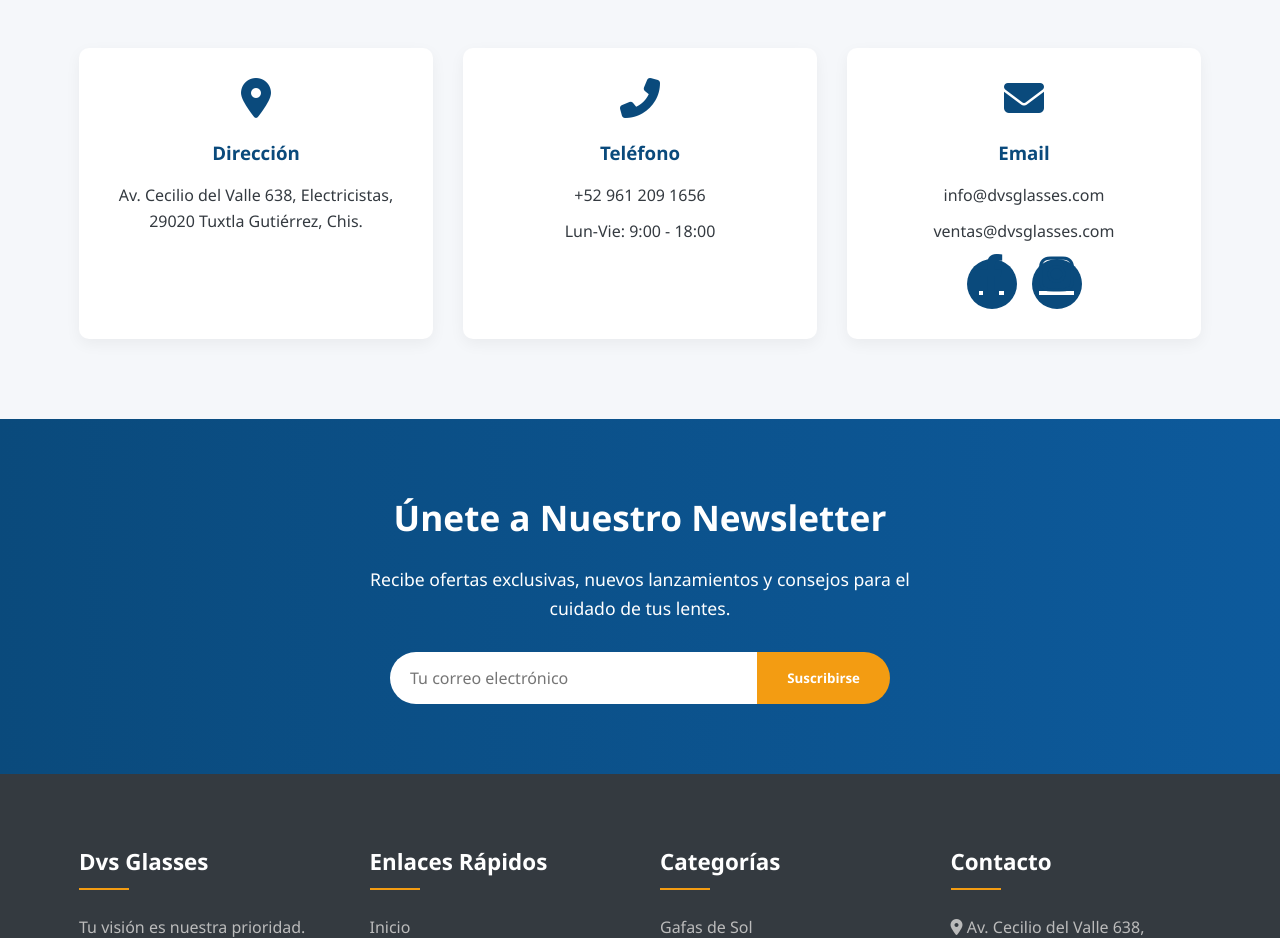
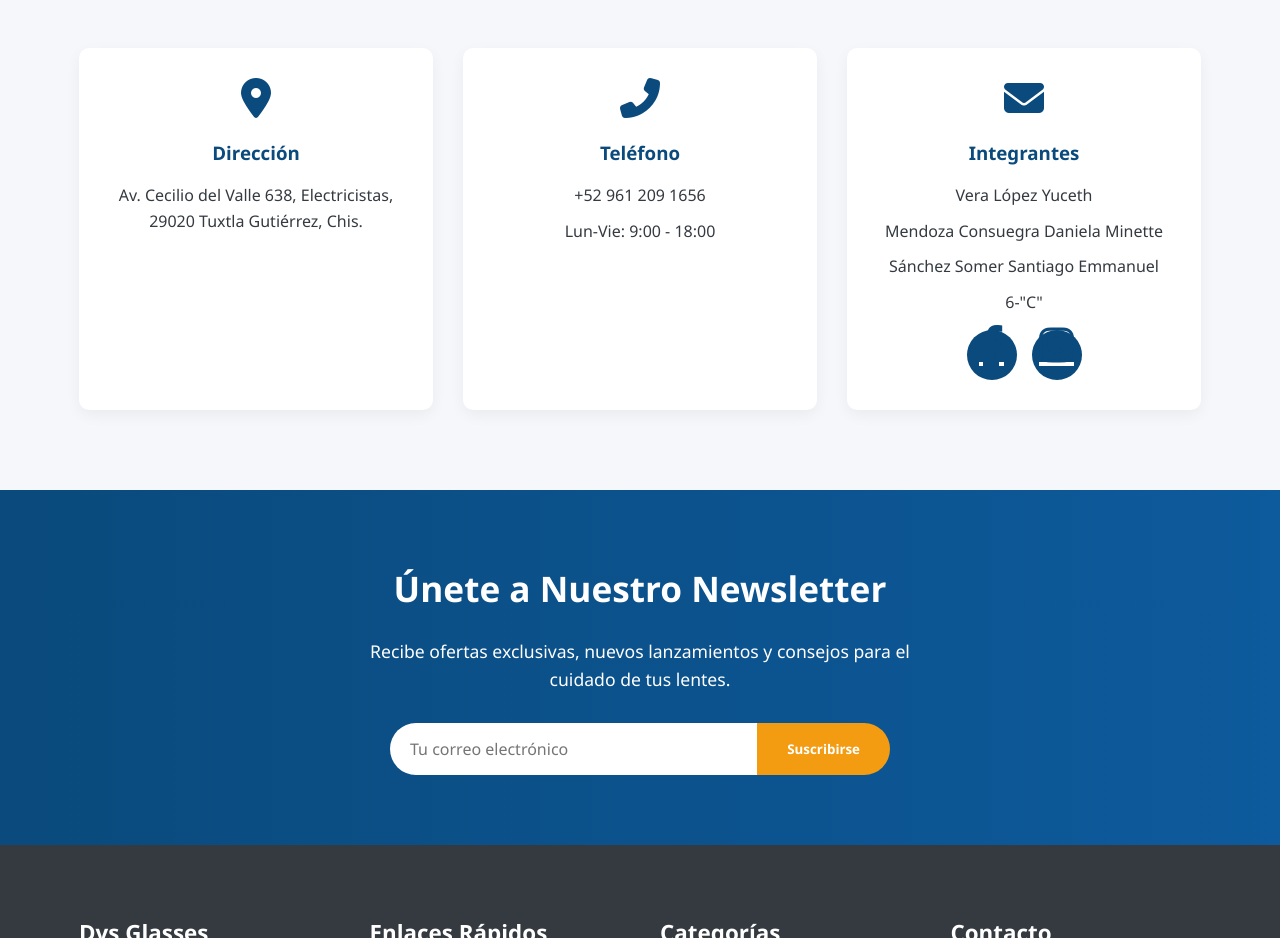
Before and after one commit to fanttazzma/Dvs_Glasses, a plain HTML site: page index.html in a window 1280 px wide. Shown: the part 5241-6179 px from the top of the page. Drawn offline with nearby package versions, Linux system fonts and the light colour scheme.

Commit message:
Add files via upload
cambio1.1

```diff
--- a/index.html
+++ b/index.html
@@ -1233,9 +1233,11 @@
                 </div>
                 <div class="contact-card">
                     <i class="fas fa-envelope"></i>
-                    <h3>Email</h3>
-                    <p>info@dvsglasses.com</p>
-                    <p>ventas@dvsglasses.com</p>
+                    <h3>Integrantes</h3>
+                    <p>Vera López Yuceth</p>
+                    <p>Mendoza Consuegra Daniela Minette</p>
+                    <p>Sánchez Somer Santiago Emmanuel</p>
+                    <p>6-"C"</p>
                     <div class="social-contact">
                         <a href="https://facebook.com" target="_blank"><i class="fab fa-facebook-f"></i></a>
                         <a href="https://instagram.com" target="_blank"><i class="fab fa-instagram"></i></a>
```
